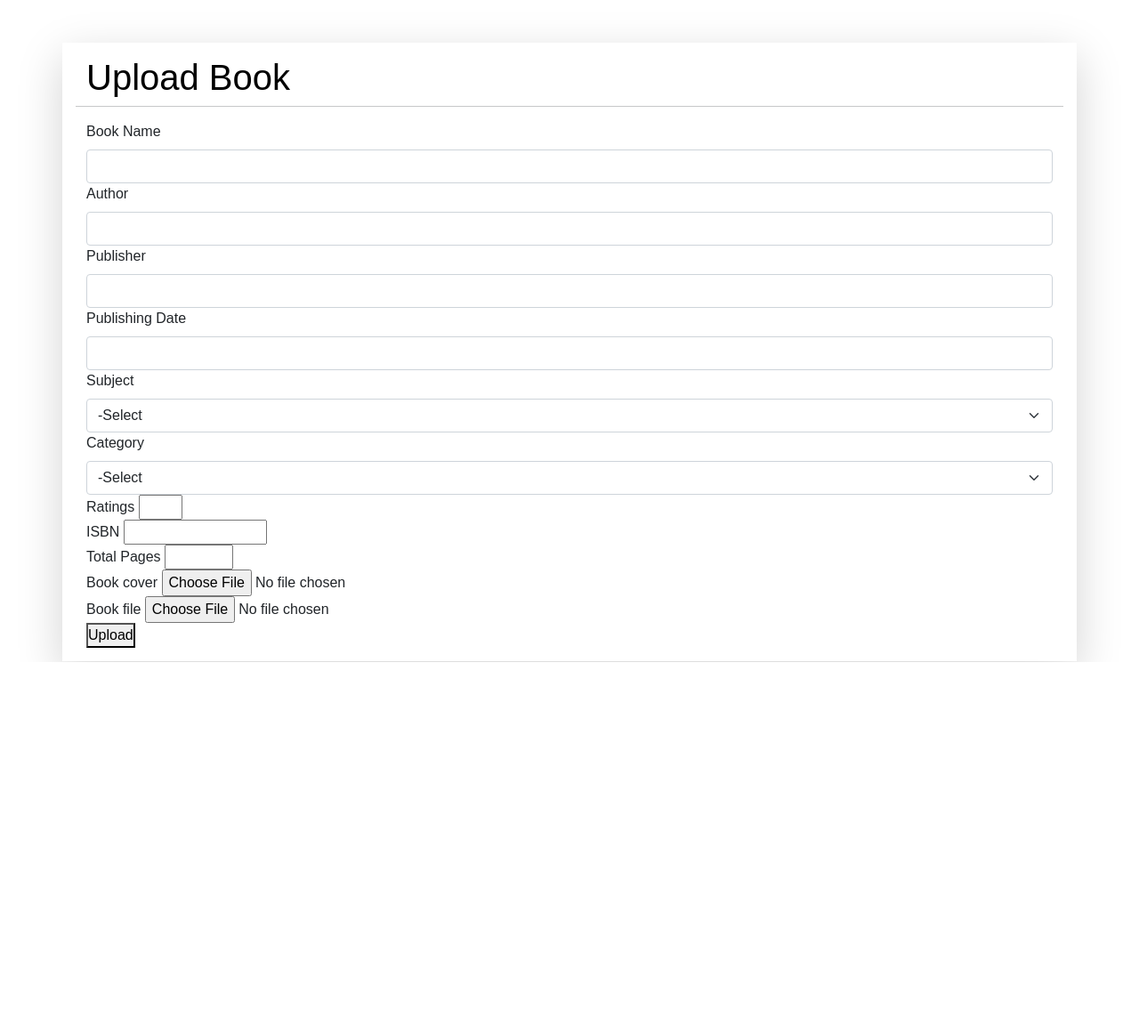
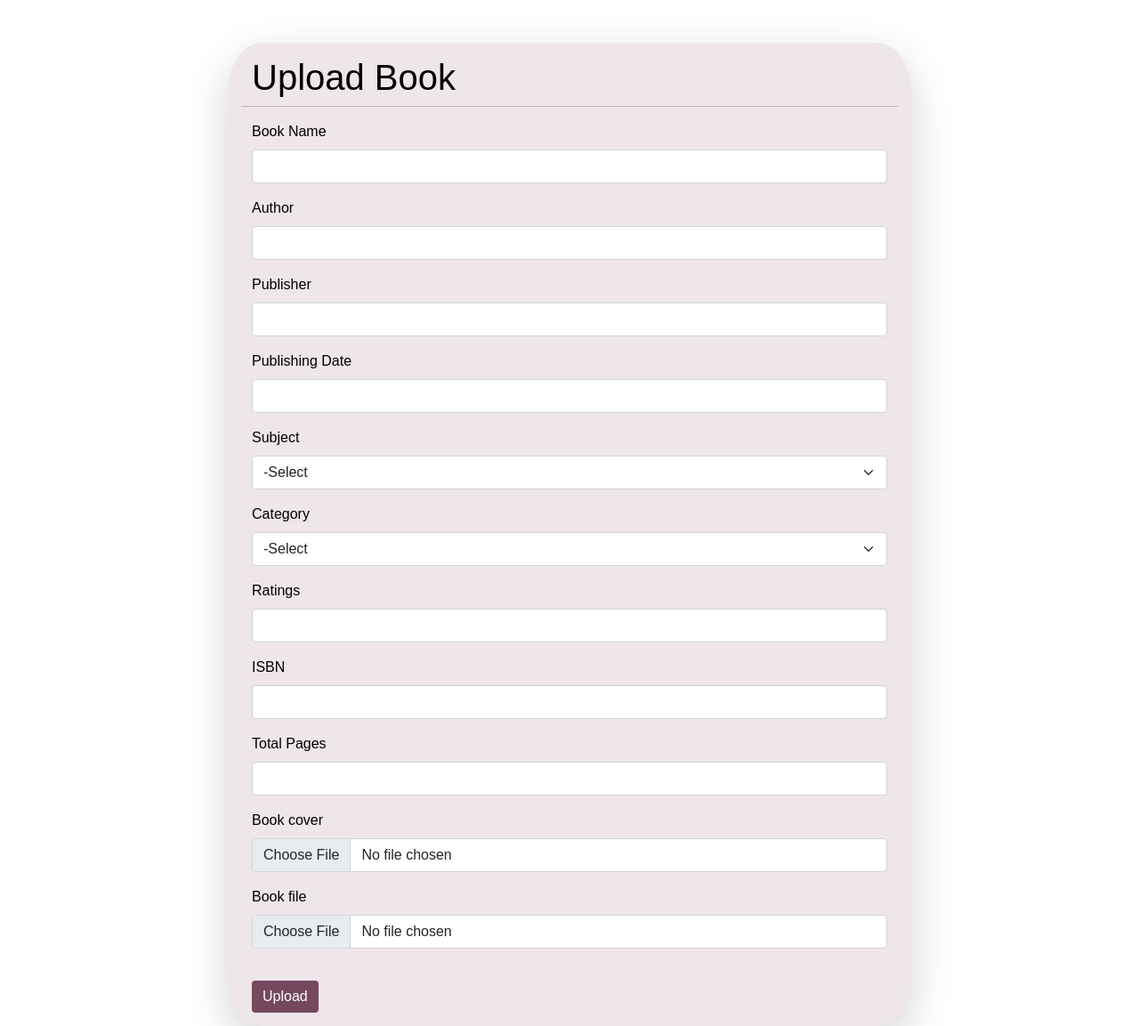
Before and after one commit to khantasneem017/Library, a PHP site: page /project/partials/create_book.php in a window 1280 px wide. Shown: the part 56-1209 px from the top of the page at 89% size. Before the commit the page ends 800 px from the top, so only its background shows below. Run offline with PHP 8.4, Linux system fonts and the light colour scheme; data that the repository does not hold is empty; some web fonts are replaced.

Commit message:
connecting

```diff
--- a/index.php
+++ b/index.php
@@ -44,7 +44,7 @@
                             <li><a class="dropdown-item" href="/categories.php">Story</a></li>
                             <li><a class="dropdown-item" href="/categories.php">Novels</a></li>
                             <li><a class="dropdown-item" href="/categories.php">News</a></li>
-                            <li><a class="dropdown-item" href="/categories.php">Journal & reasearch papers</a></li>
+
                         </ul>
                     </li>
                     <li class="nav-item">
--- a/partials/create_book.php
+++ b/partials/create_book.php
@@ -139,30 +139,30 @@
         }
 
 ?>
-    <div class="container mt-5 shadow-lg ">
+    <div class="container mt-5 shadow-lg feedback-container">
         <div class="row">
             <div class="col-md-3"></div>
 
                     <h1 class="text-black">Upload Book</h1>
                     <hr>
                     <form action="create_book.php" method='post' enctype="multipart/form-data">
-                        <div>
+                        <div class="mb-3 text-black">
                             <label for="books" class="form-label">Book Name</label>
                             <input type="text" class="form-control" name="book_name" id="books">
                         </div>
-                        <div>
+                        <div class="mb-3 text-black">
                             <label for="author" class="form-label">Author</label>
                             <input type="text" class="form-control" name="author" id="author">
                         </div>
-                        <div>
+                        <div class="mb-3 text-black">
                             <label for="publisher" class="form-label">Publisher</label>
                             <input type="text" class="form-control" name="publisher" id="publisher">
                         </div>
-                        <div>
+                        <div class="mb-3 text-black">
                             <label for="pub_date" class="form-label">Publishing Date</label>
                             <input type="number" class="form-control" min="0" max="3000" name="pub_date" id="pub_date">
                         </div>
-                        <div>
+                        <div class="mb-3 text-black">
                             <label for="sub-id" class="form-label">Subject</label>
                             <select class="form-select" name="sub-id" id="sub-id">
                                 <option selected>-Select</option>
@@ -171,7 +171,7 @@
                                 <?php endwhile;?>
                             </select>
                         </div>
-                        <div>
+                        <div class="mb-3 text-black">
                         <label for="cat-id" class="form-label">Category</label>
                             <select class="form-select" name="cat-id" id="cat-id">
                                 <option selected>-Select</option>
@@ -180,28 +180,28 @@
                                 <?php endwhile;?>
                             </select>
                         </div>
-                        <div>
-                            <label for="ratings">Ratings</label>
-                            <input type="number" min="0" max="5" name="ratings" id="ratings">
+                        <div class="mb-3 text-black">
+                            <label for="ratings" class="form-label">Ratings</label>
+                            <input type="number" class="form-control" min="0" max="5" name="ratings" id="ratings">
                         </div>
-                        <div>
-                            <label for="isbn">ISBN</label>
-                            <input type="number" min='0' max='9999999999999' name="isbn" id="isbn">
+                        <div class="mb-3 text-black">
+                            <label for="isbn" class="form-label">ISBN</label>
+                            <input type="number" class="form-control" min='0' max='9999999999999' name="isbn" id="isbn">
                         </div>
-                        <div>
-                            <label for="pages">Total Pages</label>
-                            <input type="number" min='1' max='5000' name="pages" id="pages">
+                        <div class="mb-3 text-black">
+                            <label for="pages" class="form-label">Total Pages</label>
+                            <input type="number" class="form-control" min='1' max='5000' name="pages" id="pages">
                         </div>
-                        <div>
-                            <label for="book_cover_file">Book cover</label>
-                            <input type="file" name="book_cover_file" id="book_cover_file" accept=".jpg, .png, .jpeg">
+                        <div class="mb-3 text-black">
+                            <label for="book_cover_file" class="form-label">Book cover</label>
+                            <input type="file" class="form-control" name="book_cover_file" id="book_cover_file" accept=".jpg, .png, .jpeg">
                         </div>
-                        <div>
-                            <label for="book_file">Book file</label>
-                            <input type="file" name="book_file" id="book_file" accept=".pdf">
+                        <div class="mb-3 text-black">
+                            <label for="book_file" class="form-label">Book file</label>
+                            <input type="file" class="form-control" name="book_file" id="book_file" accept=".pdf">
                         </div>
-                        <div>
-                            <button type="submit" >Upload</button>
+                        <div class="col-auto button">
+                            <button type="submit" class='btn btn-primary'>Upload</button>
                         </div>
                     </form>
         </div>
--- a/partials/feedback.php
+++ b/partials/feedback.php
@@ -50,7 +50,7 @@
                         </ul>
                     </li>
                     <li class="nav-item ">
-                        <a class="nav-link active" href="feedbackform.php">Feedback</a>
+                        <a class="nav-link active" href="feedback.php">Feedback</a>
                     </li>
                 </ul>
                 <form class="d-flex">
@@ -127,12 +127,12 @@
                     </div>
 
                     <div class="mb-3 text-black">
-                        <label for="formGroupExampleInput" class="form-label">Name</label>
+                        <label for="name" class="form-label">Name</label>
                         <input type="text" class="form-control" name="name" id="name" placeholder="Enter your full name." required="">
                     </div>
                     <div class="mb-3 text-black">
 
-                        <label for="formGroupExampleInput2" class="form-label">Email</label>
+                        <label for="email" class="form-label">Email</label>
                         <input type="text" class="form-control" name="email" id="email" placeholder="Enter your e-mail address. " required="">
                     </div>
                     <div class="form-group mb-2 text-black">
```
